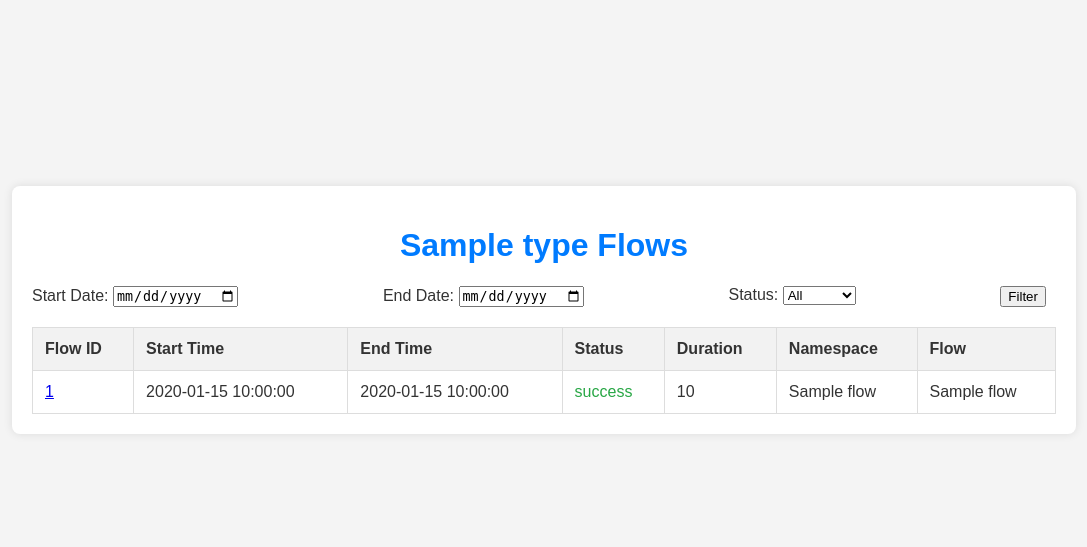
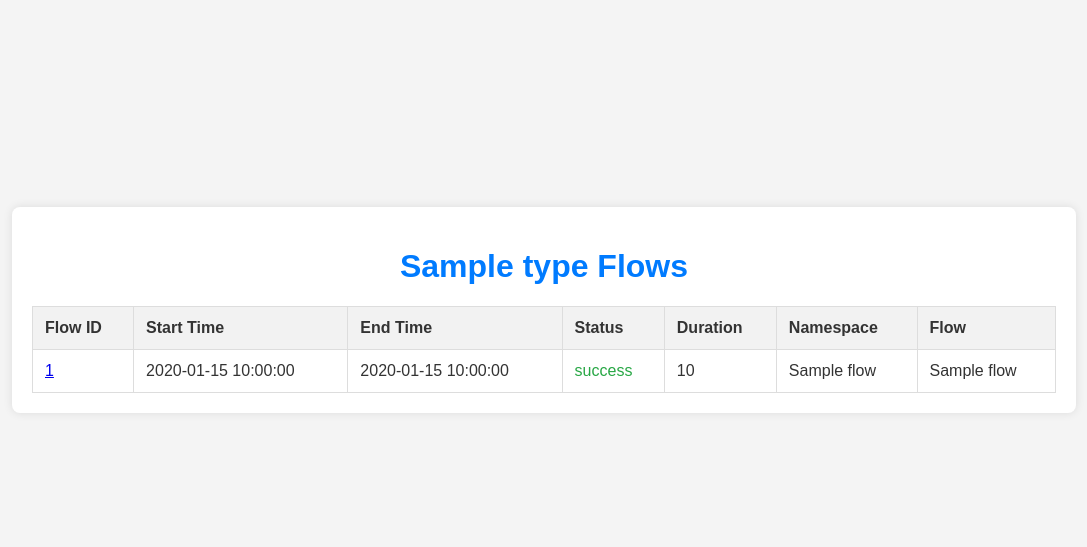
Before and after one commit to cvops-study/ModelFlow-Manager, a Flask app: template src/templates/running_flows.html in a window 1280 px wide. Shown: the part 190-737 px from the top of the page, without its empty margins (96-1183 px from the left). Run offline with Flask 3, Linux system fonts and the light colour scheme; the template is opened without the code that fills it: most values are stand-ins (such as "Sample title", 1, 10 or a date in 2020); parts of the project's set-up code (start-up, migrations or seed data) failed here and were passed over.

Commit message:
correcting

```diff
--- a/src/app.py
+++ b/src/app.py
@@ -175,4 +175,4 @@ def trigger_download():
         raise Exception(str(e))
 
 if __name__ == '__main__':
-    app.run("0.0.0.0", debug=(not is_prod()), port=5002)
+    app.run("0.0.0.0", debug=(not is_prod()), port=5001)
--- a/src/templates/running_flows.html
+++ b/src/templates/running_flows.html
@@ -70,29 +70,6 @@
 {% include "header.html" %}
 <div class="container">
     <h1>{{ type }} Flows</h1>
-    <form class="filter-form" method="get" action="{{ url_for('running_flows_load') }}">
-        <div>
-            <label for="start_date">Start Date:</label>
-            <input type="date" id="start_date" name="start_date" value="{{ request.args.get('start_date', '') }}">
-        </div>
-        <div>
-            <label for="end_date">End Date:</label>
-            <input type="date" id="end_date" name="end_date" value="{{ request.args.get('end_date', '') }}">
-        </div>
-        <div>
-            <label for="status">Status:</label>
-            <select id="status" name="status">
-                <option value="">All</option>
-                <option value="RUNNING" {{ 'selected' if request.args.get('status') == 'RUNNING' else '' }}>Running</option>
-                <option value="SUCCESS" {{ 'selected' if request.args.get('status') == 'SUCCESS' else '' }}>Success</option>
-                <option value="FAILED" {{ 'selected' if request.args.get('status') == 'FAILED' else '' }}>Failed</option>
-                <option value="KILLED" {{ 'selected' if request.args.get('status') == 'KILLED' else '' }}>Killed</option>
-            </select>
-        </div>
-        <div>
-            <button type="submit">Filter</button>
-        </div>
-    </form>
     <table>
         <thead>
         <tr>
```
